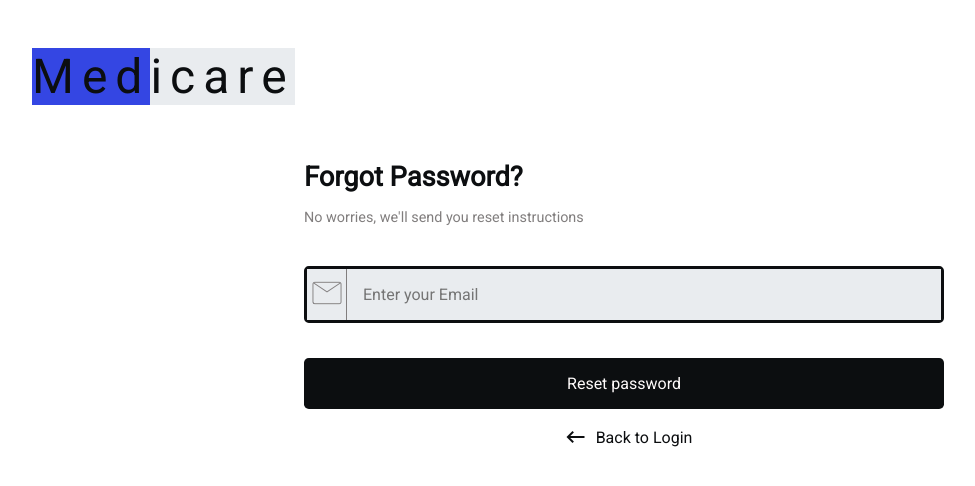
After one commit to enyichiaagu/medicare, a PHP site: page /forgot-password.php in a window 1280 px wide. The commit adds this page. Shown: the top 486 px of the page, without its empty margins (16-991 px from the left). Run offline with PHP 8.4, Linux system fonts and the light colour scheme.

Commit message:
Finished Forgot password design

```diff
--- a/css/login.css
+++ b/css/login.css
@@ -75,7 +75,7 @@ main {
 	line-height: normal;
 	font-size: 2.5rem;
 	color: var(--grey);
-  font-variation-settings: "FILL" 0, "wght" 100, "GRAD" 0, "opsz" 48;
+	font-variation-settings: 'FILL' 0, 'wght' 100, 'GRAD' 0, 'opsz' 48;
 }
 
 .field span#visibility {
@@ -105,3 +105,25 @@ button#submit {
 	color: var(--white);
 	border-radius: 0.3em;
 }
+
+.back-option {
+	margin-top: 1rem;
+	display: flex;
+	justify-content: center;
+}
+
+.back-option a {
+	display: flex;
+	align-items: center;
+}
+
+.back-option a:hover,
+.back-option a:hover > span.material-symbols-outlined {
+	color: var(--bg-blue);
+}
+
+span.back-icon {
+	margin: 0 0.5rem;
+	max-width: 2rem;
+	overflow: none;
+}
--- a/css/sidebar.css
+++ b/css/sidebar.css
@@ -96,6 +96,7 @@ aside ul.sub-menu-items {
 aside ul.sub-menu-open {
 	height: fit-content;
 	max-height: 9rem;
+	overflow-x: hidden;
 }
 
 aside ul.sub-menu-items li {
--- /dev/null
+++ b/forgot-password.php
@@ -0,0 +1,47 @@
+<!DOCTYPE html>
+<html lang="en">
+	<head>
+		<meta charset="UTF-8" />
+		<meta http-equiv="X-UA-Compatible" content="IE=edge" />
+		<meta name="viewport" content="width=device-width, initial-scale=1.0" />
+		<link rel="stylesheet" href="./css/utils.css" />
+		<link rel="stylesheet" href="./css/login.css" />
+		<title>Medicare - Forgot Password</title>
+	</head>
+	<body>
+		<header>
+			<h1 class="logo-text">
+				<span id="med">Med</span><span id="icare">icare</span>
+			</h1>
+		</header>
+		<main>
+			<h2 class="greeting">Forgot Password?</h2>
+			<p class="greeting-sub">No worries, we'll send you reset instructions</p>
+			<form action="<?php echo $_SERVER['PHP_SELF']; ?>" method="POST">
+				<div class="field">
+					<span class="material-symbols-outlined start-icon"
+						>mail</span
+					>
+					<input
+						required
+						type="email"
+						name="staff-email"
+						autocomplete="email"
+						id="email"
+						placeholder="Enter your Email"
+					/>
+				</div>
+                <br>
+				<button id="submit" type="submit">Reset password</button>
+			</form>
+            <p class="back-option">
+                <a href="login.php">
+                    <span class="material-symbols-outlined back-icon">
+                        keyboard_backspace
+                    </span>
+                    Back to Login
+                </a>
+            </p>
+		</main>
+	</body>
+</html>
--- a/login.php
+++ b/login.php
@@ -35,7 +35,7 @@
 		<meta name="viewport" content="width=device-width, initial-scale=1.0" />
 		<link rel="stylesheet" href="./css/utils.css" />
 		<link rel="stylesheet" href="./css/login.css" />
-		<title>Medicare Login</title>
+		<title>Medicare - Login</title>
 	</head>
 	<body>
 		<header>
@@ -75,7 +75,7 @@
 					<span class="material-symbols-outlined" id="visibility">visibility</span>
 				</div>
 				<div class="forgot-password">
-					<a href="/forgot-password">Forgot Password?</a>
+					<a href="forgot-password.php">Forgot Password?</a>
 				</div>
 				<button id="submit" type="submit">Sign in</button>
 			</form>
--- a/patients/add-patient.php
+++ b/patients/add-patient.php
@@ -1,6 +1,6 @@
 <?php require_once('../index.php') ?>
 <?= generatePageHead('Add Patient') ?>
 
-<h1><?= $_SERVER['REQUEST_URI'] ?></h1>
+<h1>Hello World</h1>
 
 <?= generatePageFoot() ?>
```
Also changed, not shown: components/sidebar.php (+10 -3 lines). Lines whose indentation alone changed are shown as unchanged.
